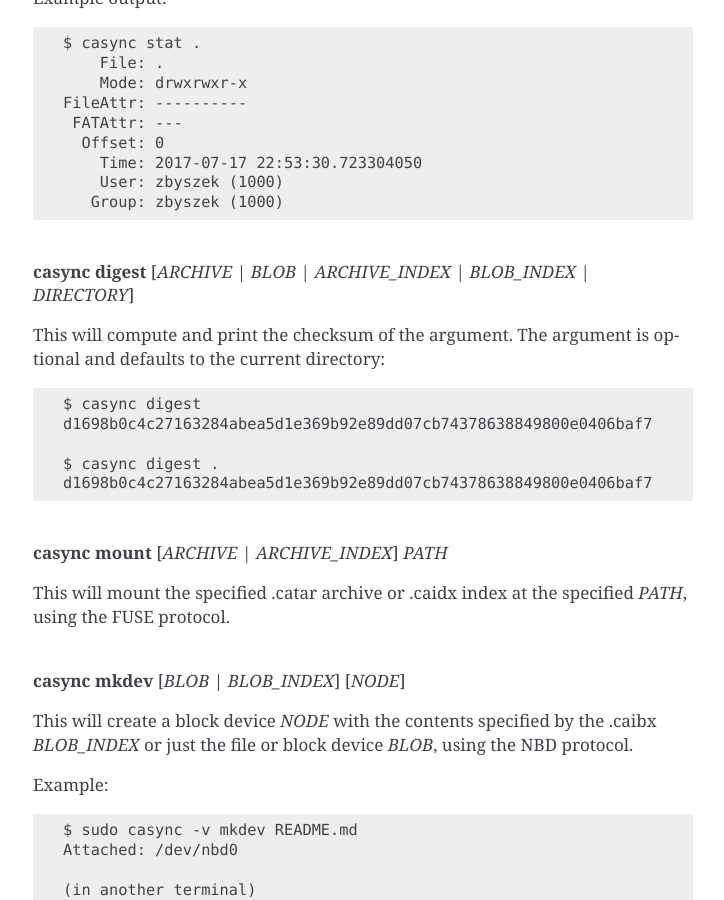
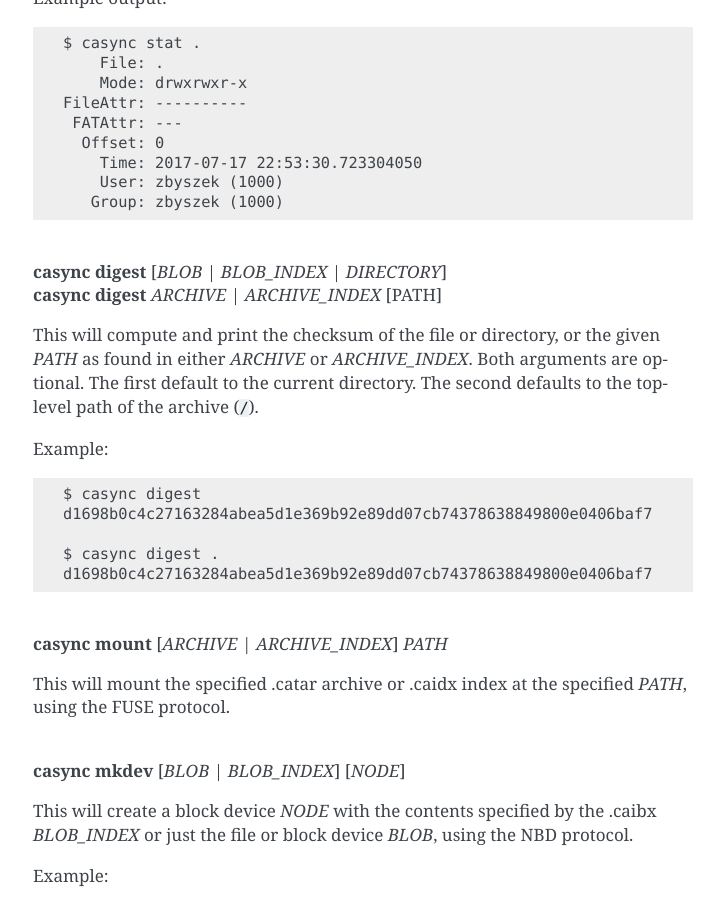
Before and after one commit to systemd/casync, a Sphinx documentation site: the page built from doc/casync.rst, in a window 1280 px wide and 900 px high, scrolled down 1993 px. Shown: the whole window, without its empty margins (387-1111 px from the left). Built offline with Sphinx 7.4.7, drawn with Linux system fonts in a browser that asks for light colours.

Commit message:
Fix usage and reword digest command
Since commit 0d9092c (casync: add seeking in archives), the command
digest can take a second parameter that is optional when the first
parameter is either an index or an archive (not blob index).

This rewording is inspired on the stat command section that is section
the most up-to-date.

This commit fixes the help usage, the man page for commands digest and
a typo in an error message.

```diff
--- a/doc/casync.rst
+++ b/doc/casync.rst
@@ -13,7 +13,7 @@ Synopsis
 | **casync** [*OPTIONS*...] list [*ARCHIVE* | *ARCHIVE_INDEX* | *DIRECTORY*] [*PATH*]
 | **casync** [*OPTIONS*...] mtree [*ARCHIVE* | *ARCHIVE_INDEX* | *DIRECTORY*] [*PATH*]
 | **casync** [*OPTIONS*...] stat [*ARCHIVE* | *ARCHIVE_INDEX* | *DIRECTORY*] [*PATH*]
-| **casync** [*OPTIONS*...] digest [*ARCHIVE* | *BLOB* | *ARCHIVE_INDEX* | *BLOB_INDEX* | *DIRECTORY*]
+| **casync** [*OPTIONS*...] digest [*ARCHIVE* | *BLOB* | *ARCHIVE_INDEX* | *BLOB_INDEX* | *DIRECTORY*] [PATH]
 | **casync** [*OPTIONS*...] mount [*ARCHIVE* | *ARCHIVE_INDEX*] *PATH*
 | **casync** [*OPTIONS*...] mkdev [*BLOB* | *BLOB_INDEX*] [*NODE*]
 | **casync** [*OPTIONS*...] gc *BLOB_INDEX* | *ARCHIVE_INDEX* ...
@@ -101,10 +101,15 @@ Example output::
      Group: zbyszek (1000)
 
 |
-| **casync** **digest** [*ARCHIVE* | *BLOB* | *ARCHIVE_INDEX* | *BLOB_INDEX* | *DIRECTORY*]
+| **casync** **digest** [*BLOB* | *BLOB_INDEX* | *DIRECTORY*]
+| **casync** **digest** *ARCHIVE* | *ARCHIVE_INDEX* [PATH]
 
-This will compute and print the checksum of the argument.
-The argument is optional and defaults to the current directory::
+This will compute and print the checksum of the file or directory, or the given
+*PATH* as found in either *ARCHIVE* or *ARCHIVE_INDEX*. Both arguments are
+optional. The first default to the current directory. The second defaults to
+the top-level path of the archive (``/``).
+
+Example::
 
   $ casync digest
   d1698b0c4c27163284abea5d1e369b92e89dd07cb74378638849800e0406baf7
```
Also changed, not shown: 1 other file.
